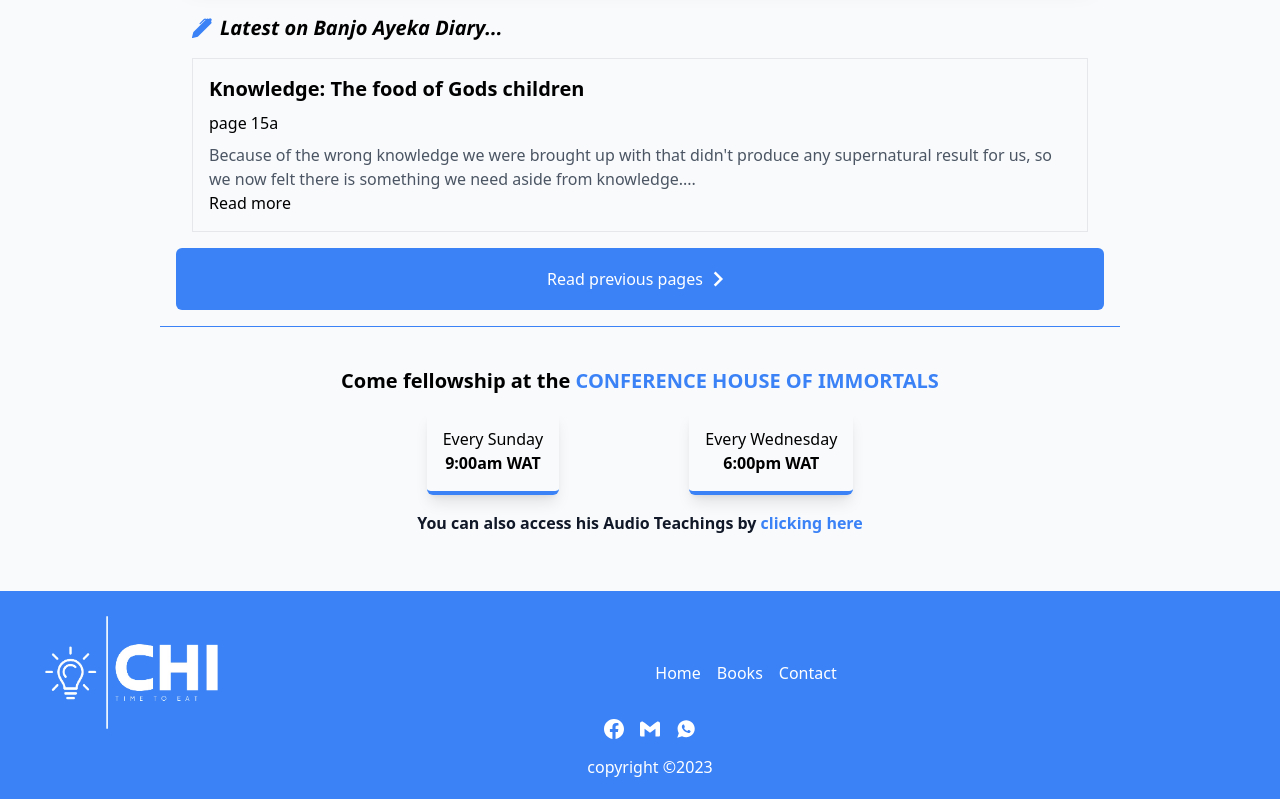
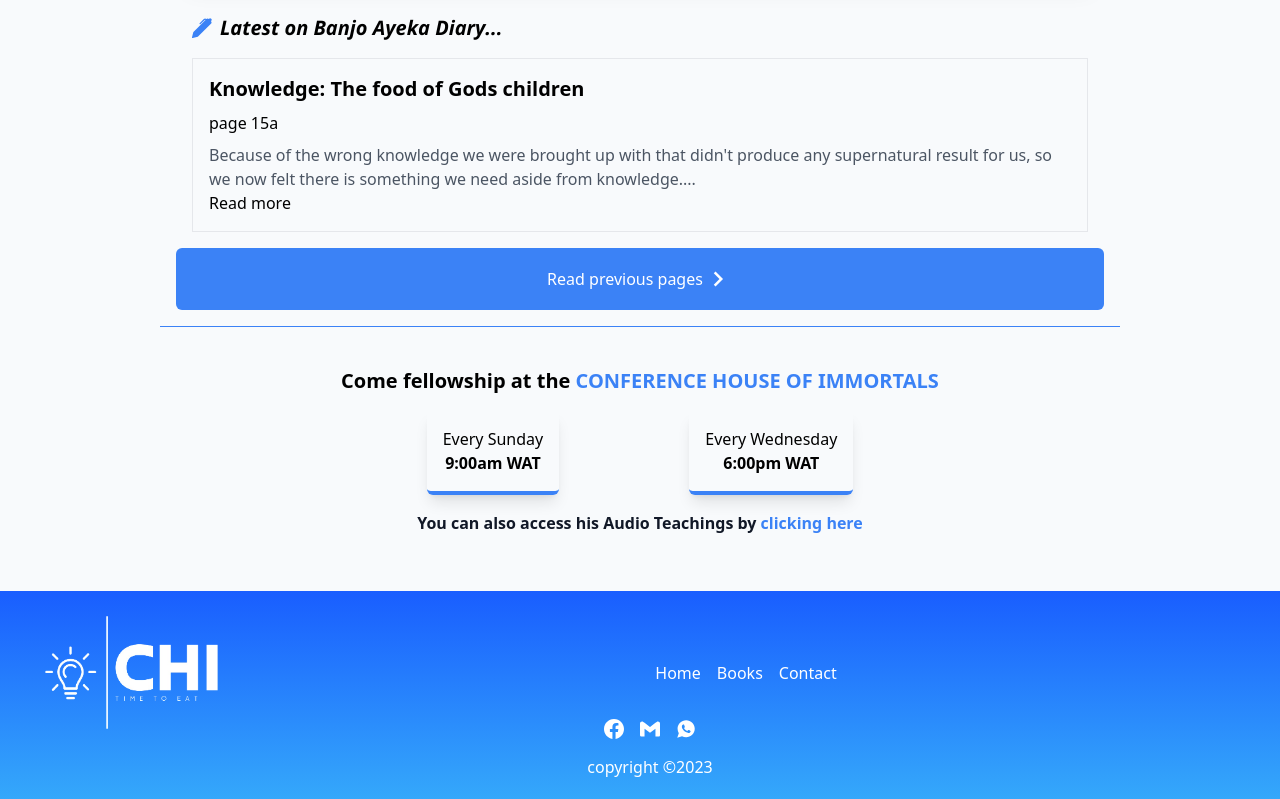
Before and after one commit to Temitope15/Time-to-eat, a React (Vite) app: page / in a window 1280 px wide. Shown: the part 1212-2011 px from the top of the page. Built offline with nearby package versions, Linux system fonts and the light colour scheme; a web font is replaced by a local one.

Commit message:
Update footer.jsx

```diff
--- a/src/components/footer.jsx
+++ b/src/components/footer.jsx
@@ -6,7 +6,7 @@ const Footer = () => {
   const d = new Date();
 
   return (
-    <div className="bg-blue-500 p-5 md:pl-10 text-white text-center">
+    <div className="hero__gradient p-5 md:pl-10 text-white text-center">
       <div className=" flex items-center">
         <Link to="/">
           <img src={Logo} className=" max-h-40 w-[12rem] " />
```
